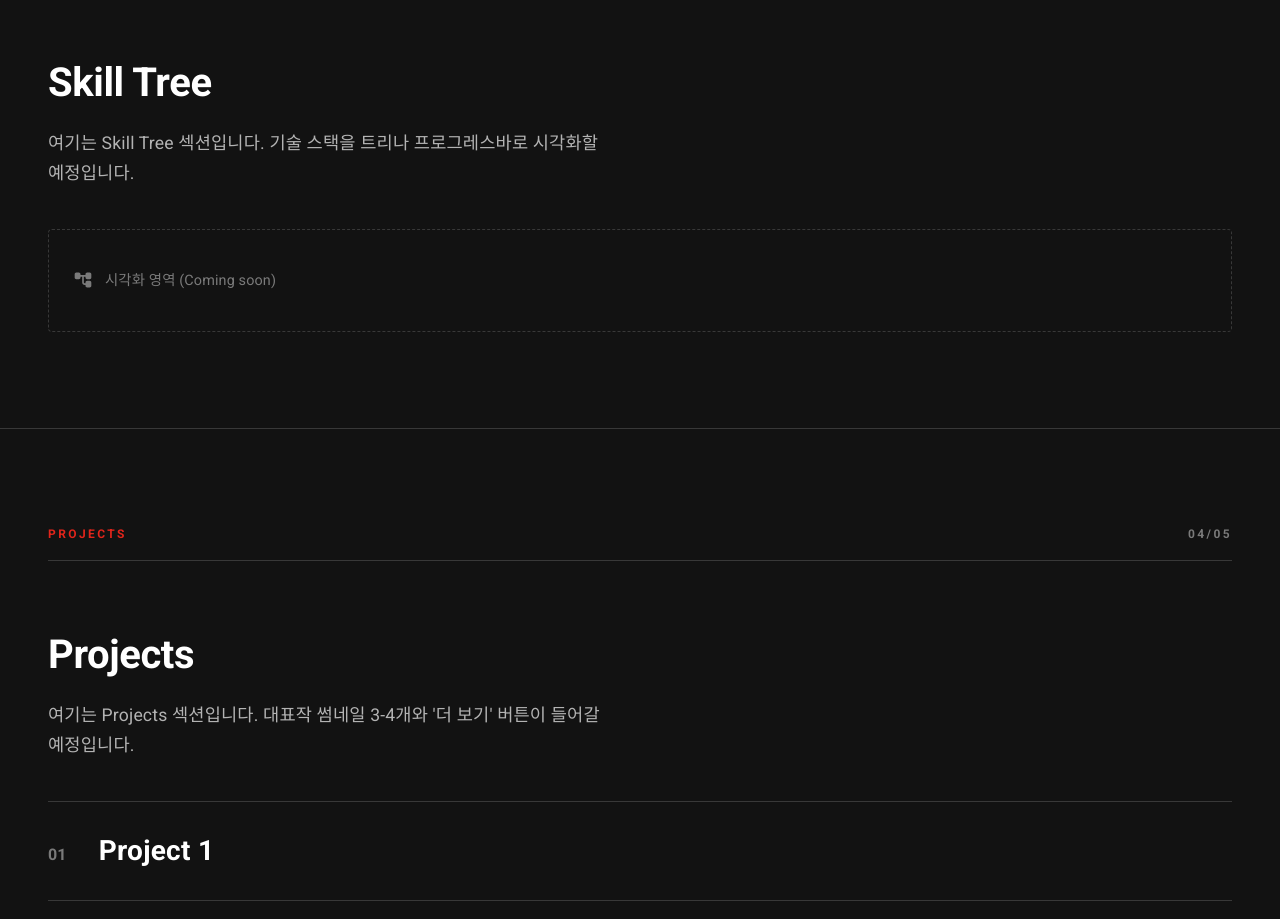
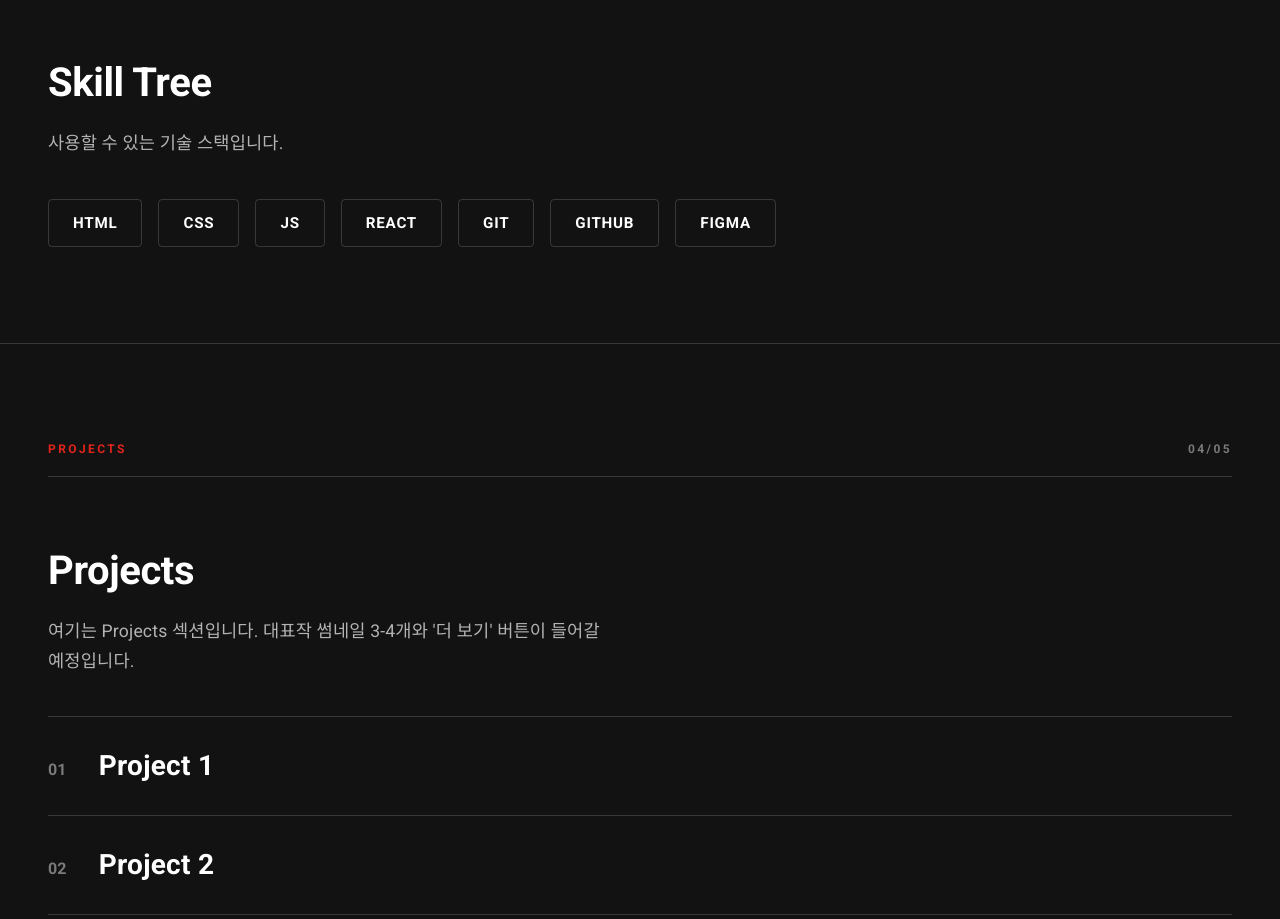
Before and after one commit to titato-water/my-portfolio, a React (Vite) app: page /#/ in a window 1280 px wide. Shown: the part 1340-2259 px from the top of the page. Built offline with nearby package versions, Linux system fonts and the light colour scheme; no server answers; the database is empty.

Commit message:
feat: Skill Tree 섹션에 실제 기술 스택 태그 추가
HTML/CSS/JS/REACT/GIT/GITHUB/FIGMA를 사이트 톤에 맞는 아웃라인 태그로 표시.

Co-Authored-By: Claude Sonnet 5 <noreply@anthropic.com>

```diff
--- a/src/components/landing/skill-tree-section.jsx
+++ b/src/components/landing/skill-tree-section.jsx
@@ -2,13 +2,14 @@ import * as React from 'react';
 import Box from '@mui/material/Box';
 import Container from '@mui/material/Container';
 import Typography from '@mui/material/Typography';
-import AccountTreeRoundedIcon from '@mui/icons-material/AccountTreeRounded';
 import SectionHeading from '../ui/section-heading.jsx';
+
+const SKILLS = ['HTML', 'CSS', 'JS', 'REACT', 'GIT', 'GITHUB', 'FIGMA'];
 
 /**
  * Skill Tree 섹션
  *
- * 기술 스택 시각화(트리 또는 프로그레스바)가 들어갈 자리를 안내하는 플레이스홀더 섹션.
+ * 보유 기술 스택을 태그 형태로 나열하는 섹션.
  */
 function SkillTreeSection() {
   return (
@@ -45,26 +46,37 @@ function SkillTreeSection() {
             mb: 5,
           }}
         >
-          여기는 Skill Tree 섹션입니다. 기술 스택을 트리나 프로그레스바로
-          시각화할 예정입니다.
+          사용할 수 있는 기술 스택입니다.
         </Typography>
+        <Box sx={{ display: 'flex', flexWrap: 'wrap', gap: { xs: 1.5, md: 2 } }}>
+          {SKILLS.map((skill) => (
             <Box
+              key={skill}
               sx={{
-            display: 'flex',
-            alignItems: 'center',
-            gap: 1.5,
-            border: '1px dashed',
+                border: '1px solid',
                 borderColor: 'divider',
                 borderRadius: 1,
-            py: { xs: 4, md: 5 },
-            px: 3,
-            color: 'text.disabled',
+                px: { xs: 2.5, md: 3 },
+                py: { xs: 1.25, md: 1.5 },
+                transition: 'border-color 0.2s ease, color 0.2s ease',
+                color: 'text.primary',
+                '&:hover': {
+                  borderColor: 'accent.main',
+                  color: 'accent.main',
+                },
               }}
             >
-          <AccountTreeRoundedIcon fontSize="small" />
-          <Typography sx={{ fontSize: '0.9rem' }}>
-            시각화 영역 (Coming soon)
+              <Typography
+                sx={{
+                  fontSize: { xs: '0.85rem', md: '0.95rem' },
+                  fontWeight: 700,
+                  letterSpacing: '0.05em',
+                }}
+              >
+                {skill}
               </Typography>
+            </Box>
+          ))}
         </Box>
       </Container>
     </Box>
```
Lines whose indentation alone changed are shown as unchanged.
